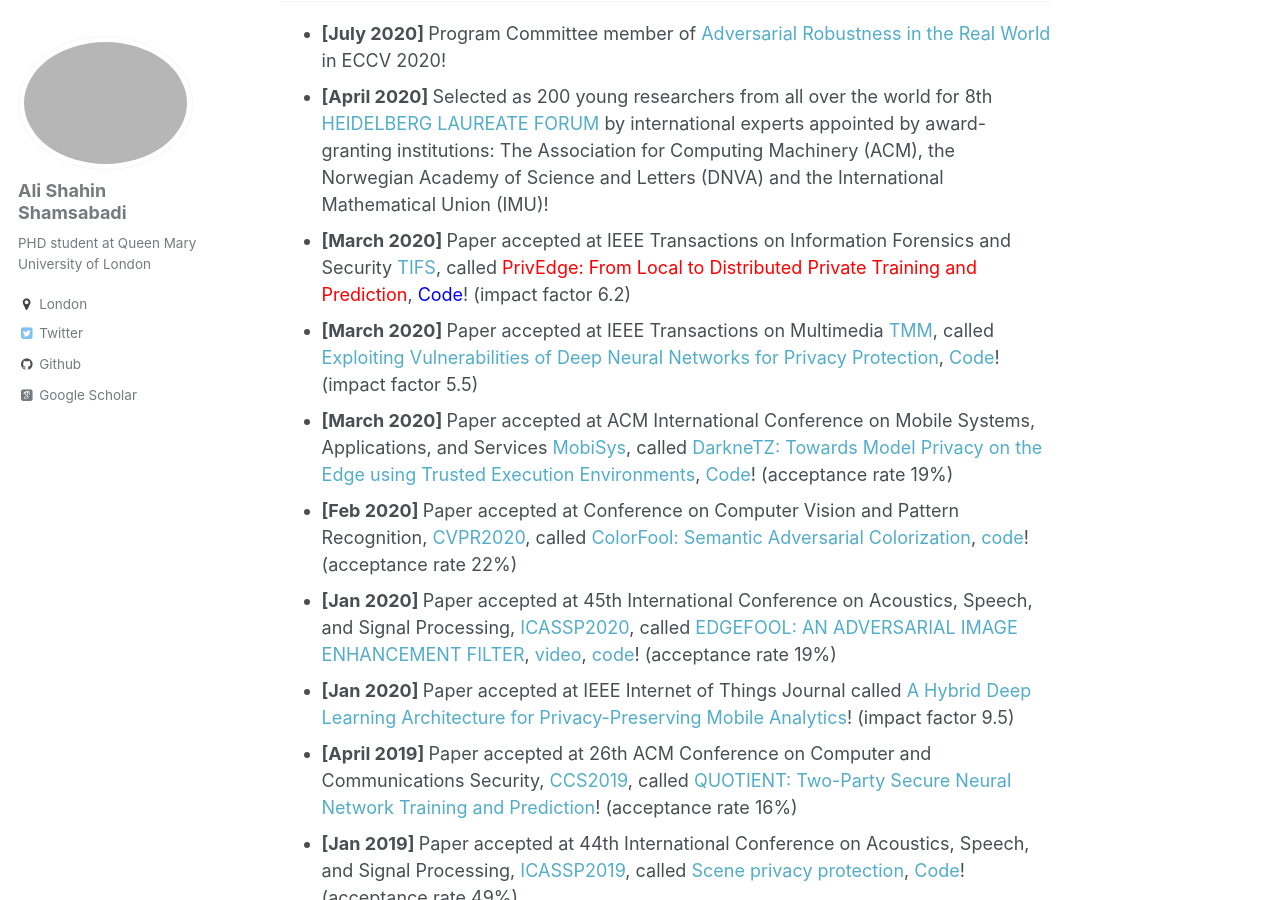
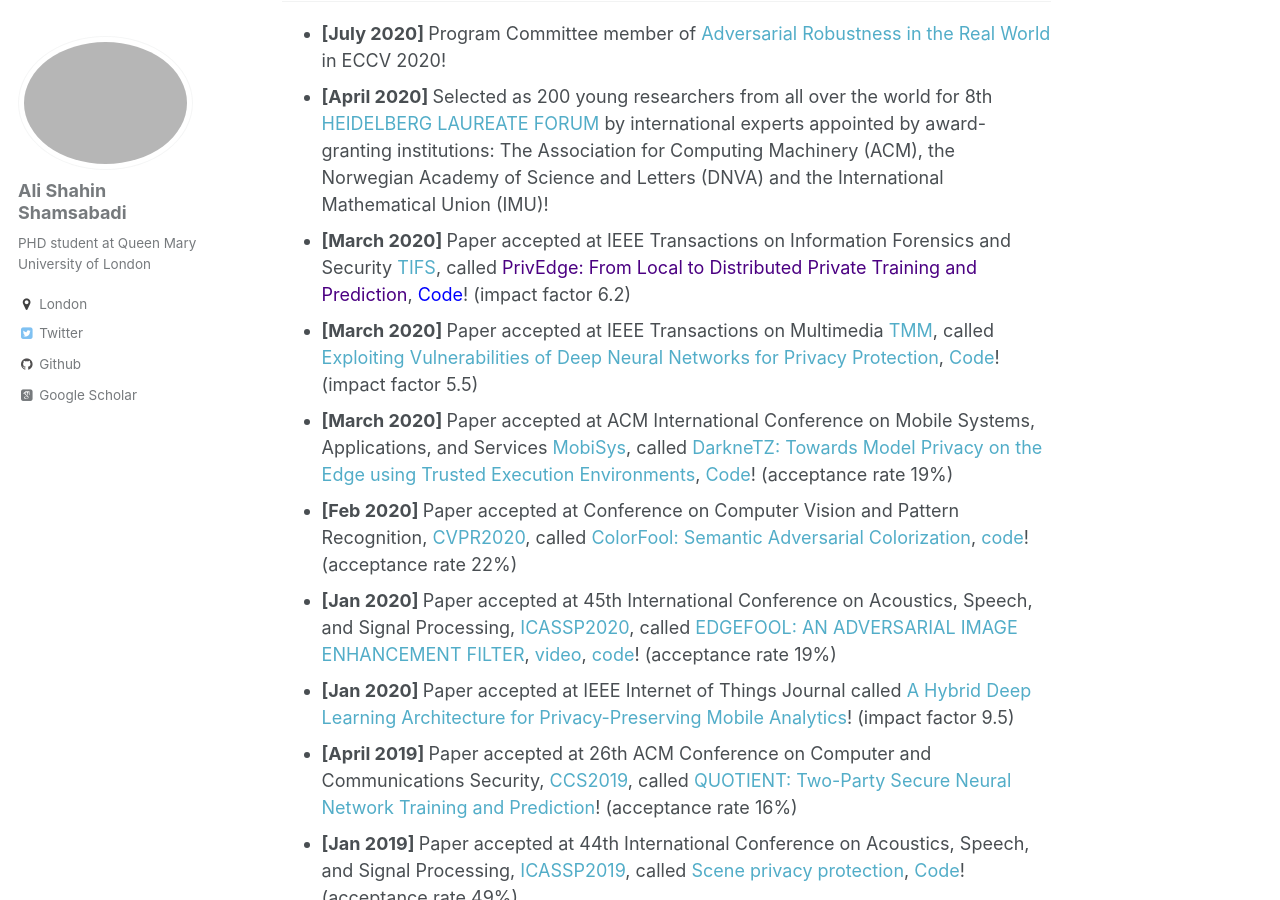
Before and after one commit to AliShahin/AliShahin.github.io, a Jekyll site: the page built from _pages/about.md, in a window 1280 px wide and 900 px high, scrolled down 608 px. Built offline with Jekyll 4.4.1, drawn with Linux system fonts in a browser that asks for light colours; some web fonts are replaced.

Commit message:
Update about.md

```diff
--- a/_pages/about.md
+++ b/_pages/about.md
@@ -17,7 +17,7 @@ I love to explore the intersection of Machine Learning, Privacy and Image Proces
 ## News
 - <b> [July 2020]  </b> Program Committee member of [Adversarial Robustness in the Real World](https://eccv20-adv-workshop.github.io) in ECCV 2020!
 - <b> [April 2020] </b> Selected as 200 young researchers from all over the world for 8th [HEIDELBERG LAUREATE FORUM](https://www.heidelberg-laureate-forum.org/about-us.html) by international experts appointed by award-granting institutions: The Association for Computing Machinery (ACM), the Norwegian Academy of Science and Letters (DNVA) and the International Mathematical Union (IMU)!
-- <b> [March 2020] </b> Paper accepted at IEEE Transactions on Information Forensics and Security [TIFS](https://ieeexplore.ieee.org/xpl/RecentIssue.jsp?punumber=10206), called [<font color="red">PrivEdge: From Local to Distributed Private Training and Prediction</font>](https://arxiv.org/pdf/2004.05574.pdf), [<font color="blue">Code</font>](https://github.com/smartcameras/PrivEdge)! (impact factor 6.2)
+- <b> [March 2020] </b> Paper accepted at IEEE Transactions on Information Forensics and Security [TIFS](https://ieeexplore.ieee.org/xpl/RecentIssue.jsp?punumber=10206), called [<font color="Indigo">PrivEdge: From Local to Distributed Private Training and Prediction</font>](https://arxiv.org/pdf/2004.05574.pdf), [<font color="blue">Code</font>](https://github.com/smartcameras/PrivEdge)! (impact factor 6.2)
 - <b> [March 2020] </b> Paper accepted at IEEE Transactions on Multimedia [TMM](https://ieeexplore.ieee.org/xpl/RecentIssue.jsp?punumber=6046), called [Exploiting Vulnerabilities of Deep Neural Networks for Privacy Protection](https://arxiv.org/pdf/2007.09766.pdf), [Code](https://github.com/smartcameras/RP-FGSM)! (impact factor 5.5)
 - <b> [March 2020] </b> Paper accepted at ACM International Conference on Mobile Systems, Applications, and Services [MobiSys](https://www.sigmobile.org/mobisys/2020/), called [DarkneTZ: Towards Model Privacy on the Edge using Trusted Execution Environments](https://arxiv.org/pdf/2004.05703.pdf), [Code](https://github.com/mofanv/darknetz)! (acceptance rate 19%)
 - <b> [Feb 2020] </b> Paper accepted at Conference on Computer Vision and Pattern Recognition, [CVPR2020](http://cvpr2020.thecvf.com), called [ColorFool: Semantic Adversarial Colorization](https://arxiv.org/pdf/1911.10891.pdf), [code](https://github.com/smartcameras/ColorFool)! (acceptance rate 22%)
```
